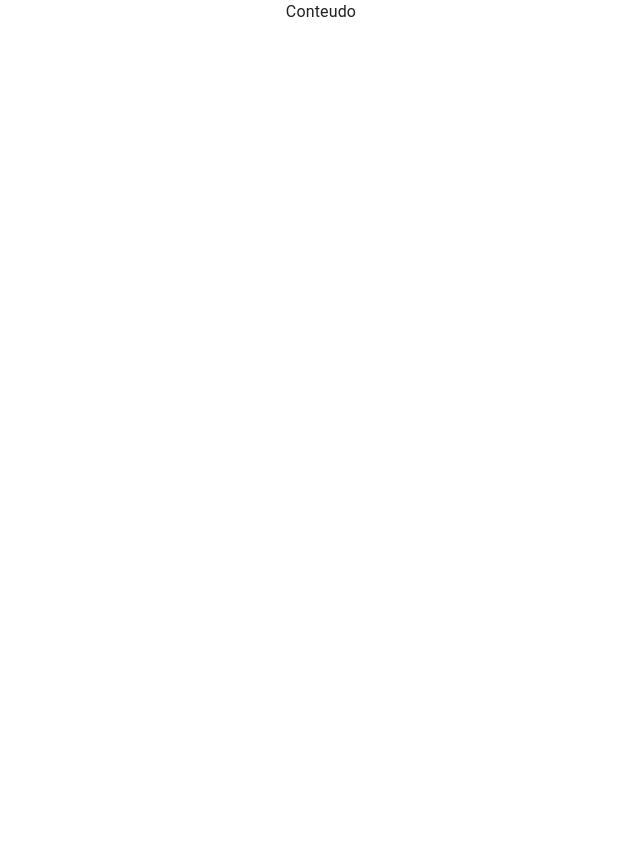
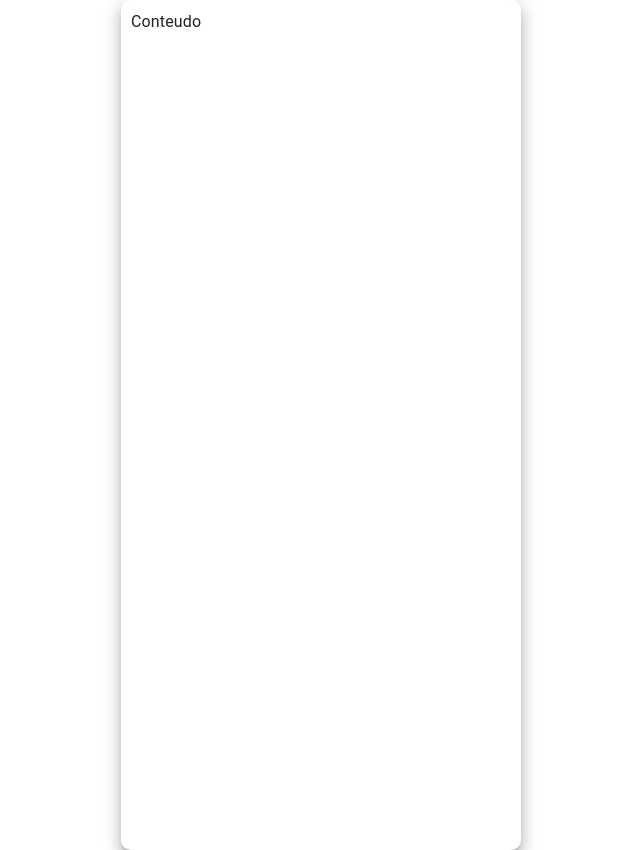
Before and after one commit to devBrendonV/Lista-de-Despesas, a React (Vite) app: page / in a window 1280 px wide. Shown: the whole page, without its empty margins (319-959 px from the left). Before the commit the page ends 800 px from the top, so only its background shows below. Built offline with nearby package versions, Linux system fonts and the light colour scheme.

Commit message:
Content criado e importado no App

```diff
--- a/src/App.jsx
+++ b/src/App.jsx
@@ -1,5 +1,6 @@
 import { Box } from "@mui/material";
 import React from "react";
+import { Content } from "./Components/Content";
 
 function App() {
   return (
@@ -14,7 +15,7 @@ function App() {
       justifyitems: "center",
     }}
       >
-        Conteudo
+       <Content/>
       </Box>
     </>
   );
--- /dev/null
+++ b/src/Components/Content/index.jsx
@@ -0,0 +1,19 @@
+import { Box } from "@mui/material";
+import React from "react";
+
+export const Content = () => {
+  return (
+    <Box
+      width={"400px"}
+      padding={"10px"}
+      height={"850px"}
+      margin={"auto"}
+      borderRadius={"10px"}
+      backgroundColor={"#ffffff30"}
+      boxShadow={10}
+
+    >
+      Conteudo
+    </Box>
+  );
+};
```
